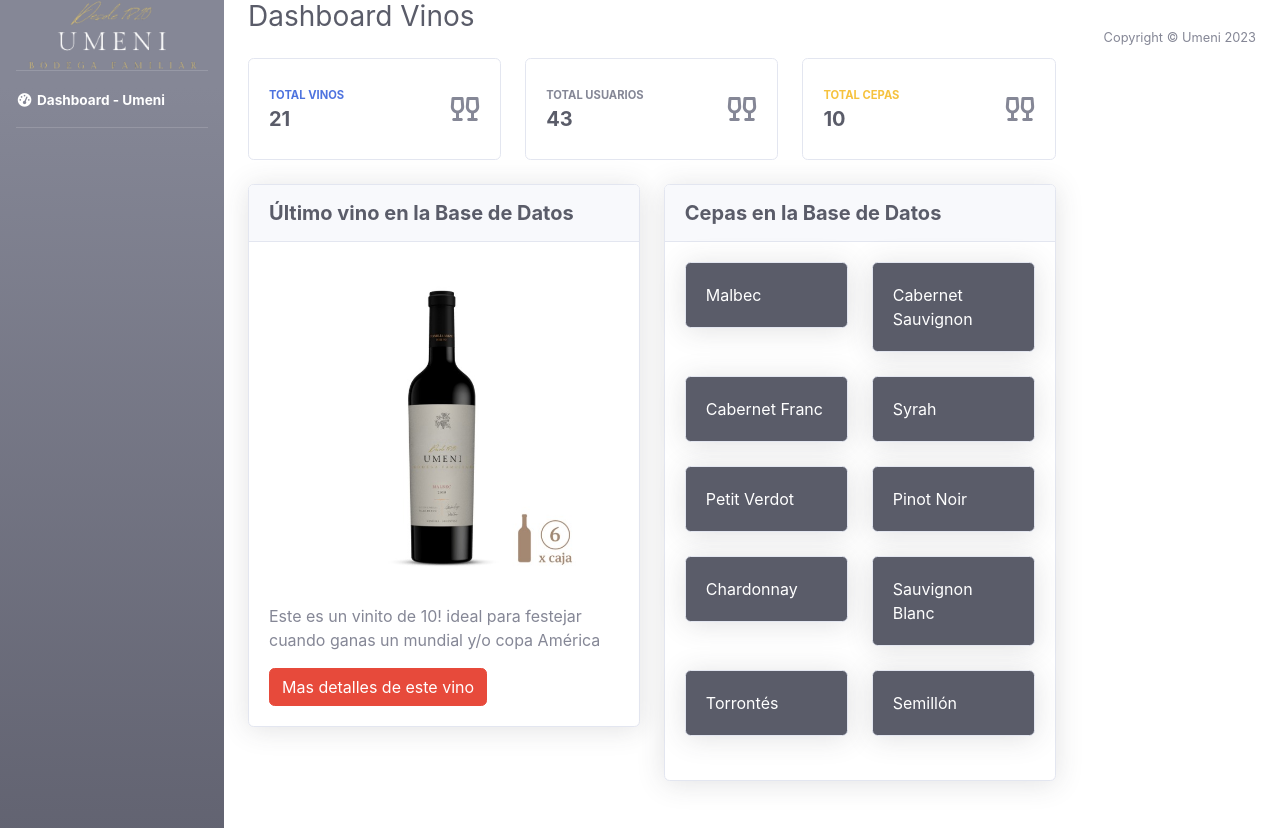
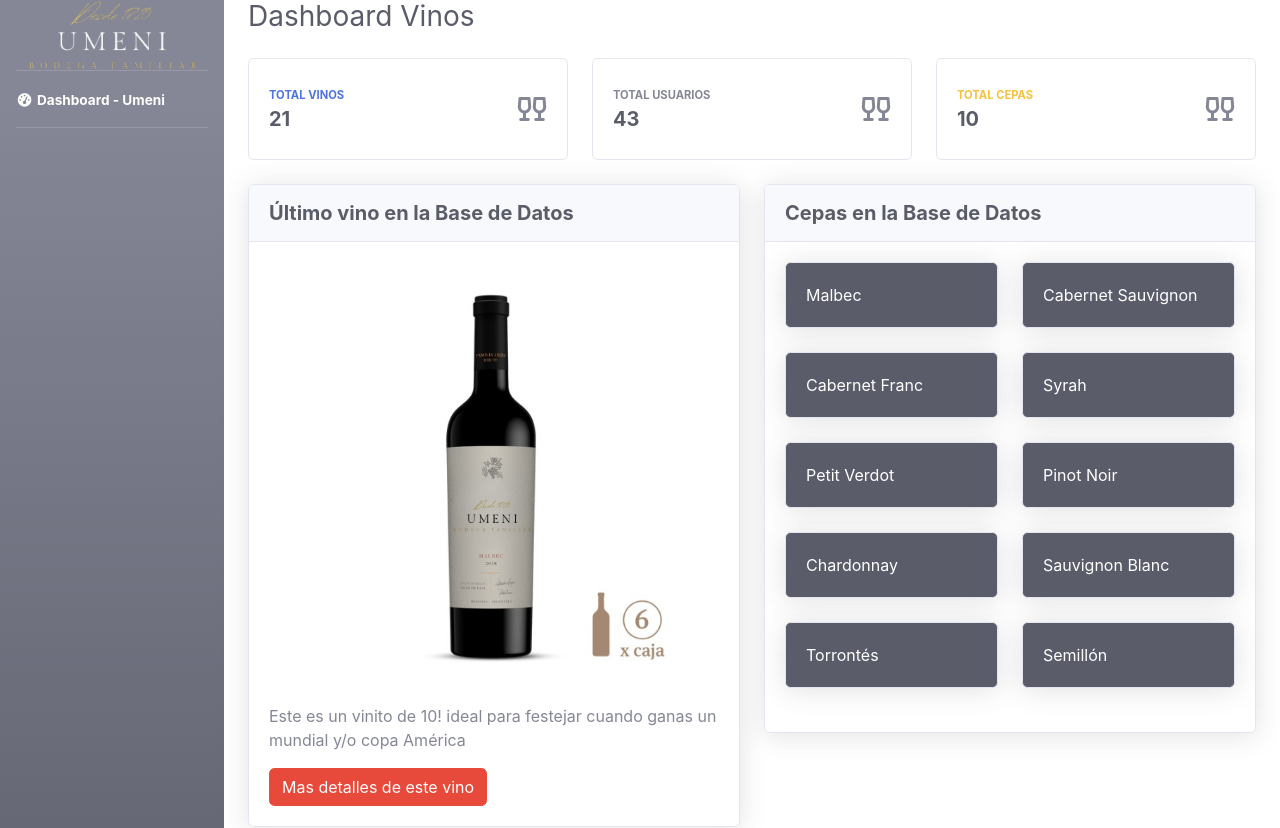
Before and after one commit to CeciSy/dashboardUmeni, a React (Create React App) app: page / in a window 1280 px wide. Shown: the top 828 px of the page. Built offline with nearby package versions, Linux system fonts and the light colour scheme.

Commit message:
cambie de lugar el footer para que se acomode

```diff
--- a/src/App.jsx
+++ b/src/App.jsx
@@ -15,9 +15,6 @@
 		<ContentWrapper/>
 		{/* <!-- End of Wrapper --> */}
 
-		{/* <!-- Footer --> */}
-		<Footer/>
-		{/* <!-- End of Footer --> */}
 	</div>
   );
 }
--- a/src/components/ContentRowTop/ContentRowTop.jsx
+++ b/src/components/ContentRowTop/ContentRowTop.jsx
@@ -1,4 +1,5 @@
 import React from "react";
+import Footer from "../Footer/Footer";
 import Cepas from "./SubComponents/Cepas/Cepas";
 import Totales from "./SubComponents/Totales/Totales";
 import UltimoVino from "./SubComponents/UltimoVino/UltimoVino";
@@ -41,6 +42,8 @@
 
             <Cepas/>
         </div>
+
+        <Footer/>
     </div>
     )
 }
```
